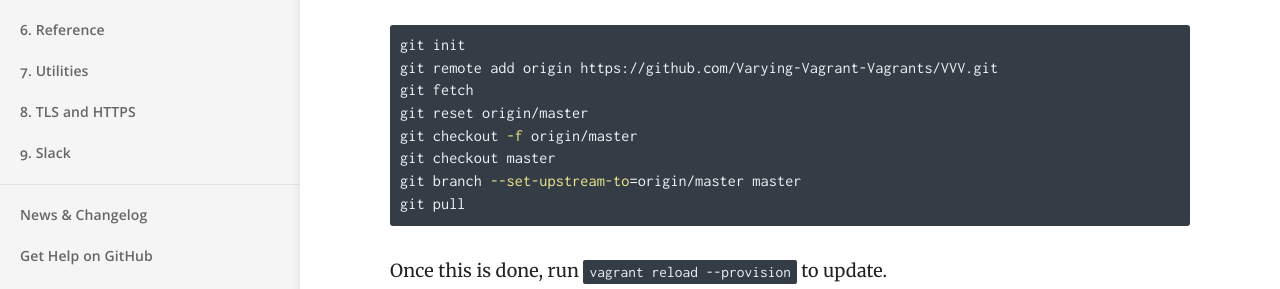
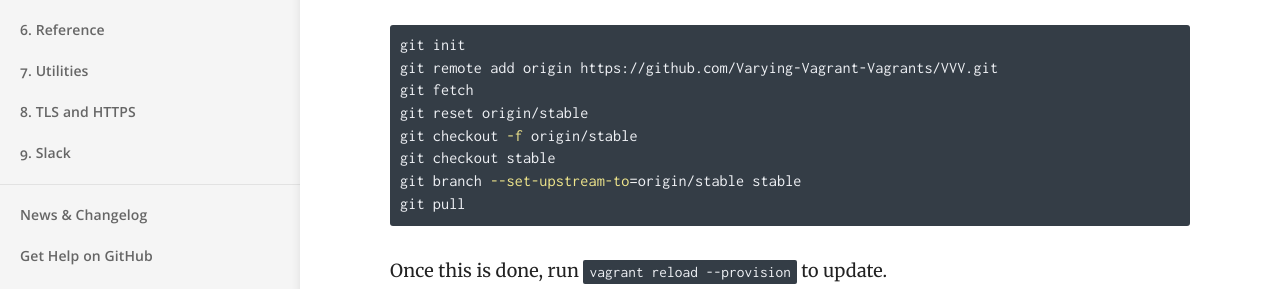
Before and after one commit to Varying-Vagrant-Vagrants/varyingvagrantvagrants.org, a Jekyll site: the page built from docs/en-US/installation/converting-zip-install-to-git.md, in a window 1280 px wide. Shown: the part 551-840 px from the top of the page. Built offline with Jekyll 4.4.1, drawn with Linux system fonts in a browser that asks for light colours.

Commit message:
switch master name to stable branch

````diff
--- a/docs/en-US/installation/converting-zip-install-to-git.md
+++ b/docs/en-US/installation/converting-zip-install-to-git.md
@@ -18,10 +18,10 @@ First, navigate in the terminal to the VVV folder, and run the following command
 git init
 git remote add origin https://github.com/Varying-Vagrant-Vagrants/VVV.git
 git fetch
-git reset origin/master
-git checkout -f origin/master
-git checkout master
-git branch --set-upstream-to=origin/master master
+git reset origin/stable
+git checkout -f origin/stable
+git checkout stable
+git branch --set-upstream-to=origin/stable stable
 git pull
 ```
 
````
